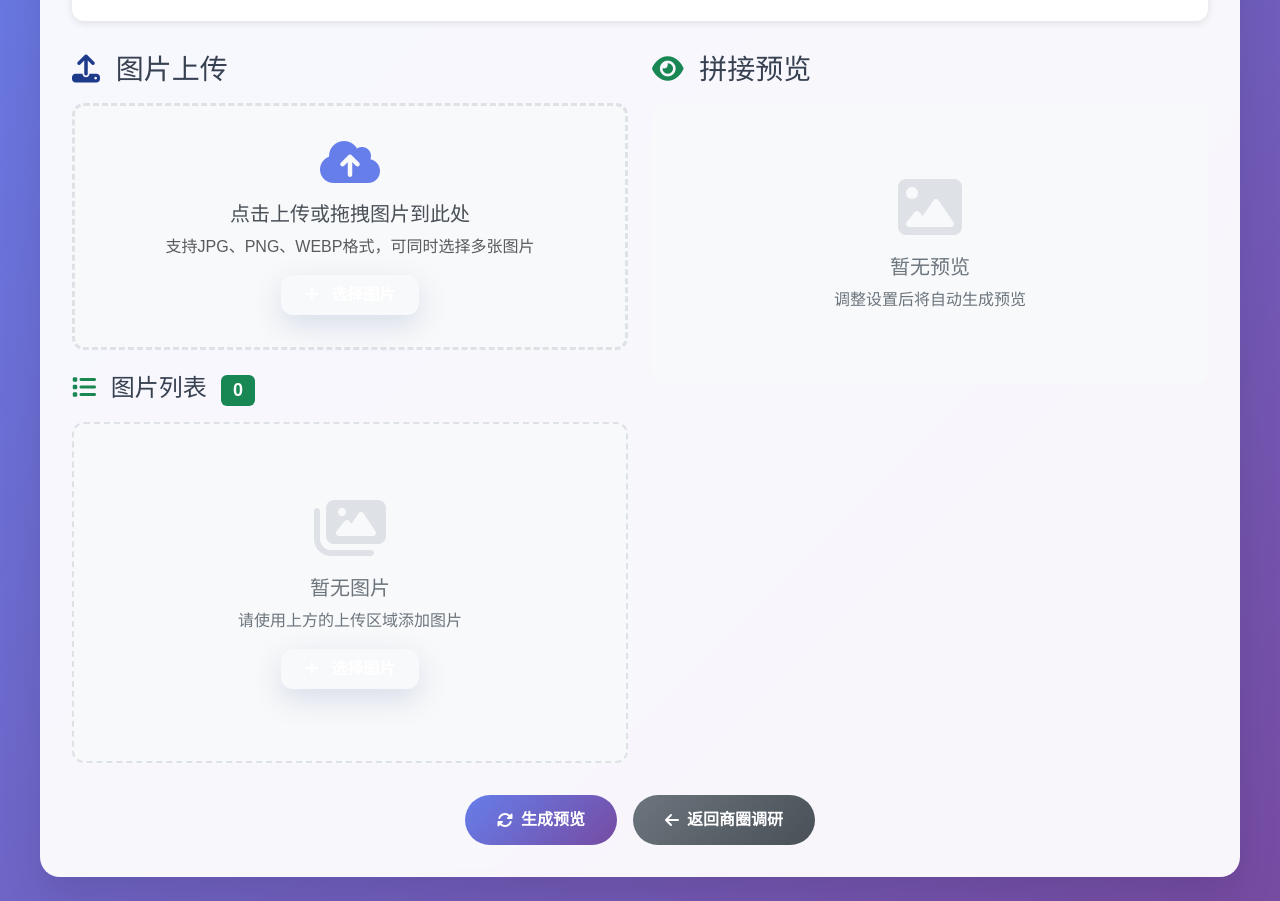
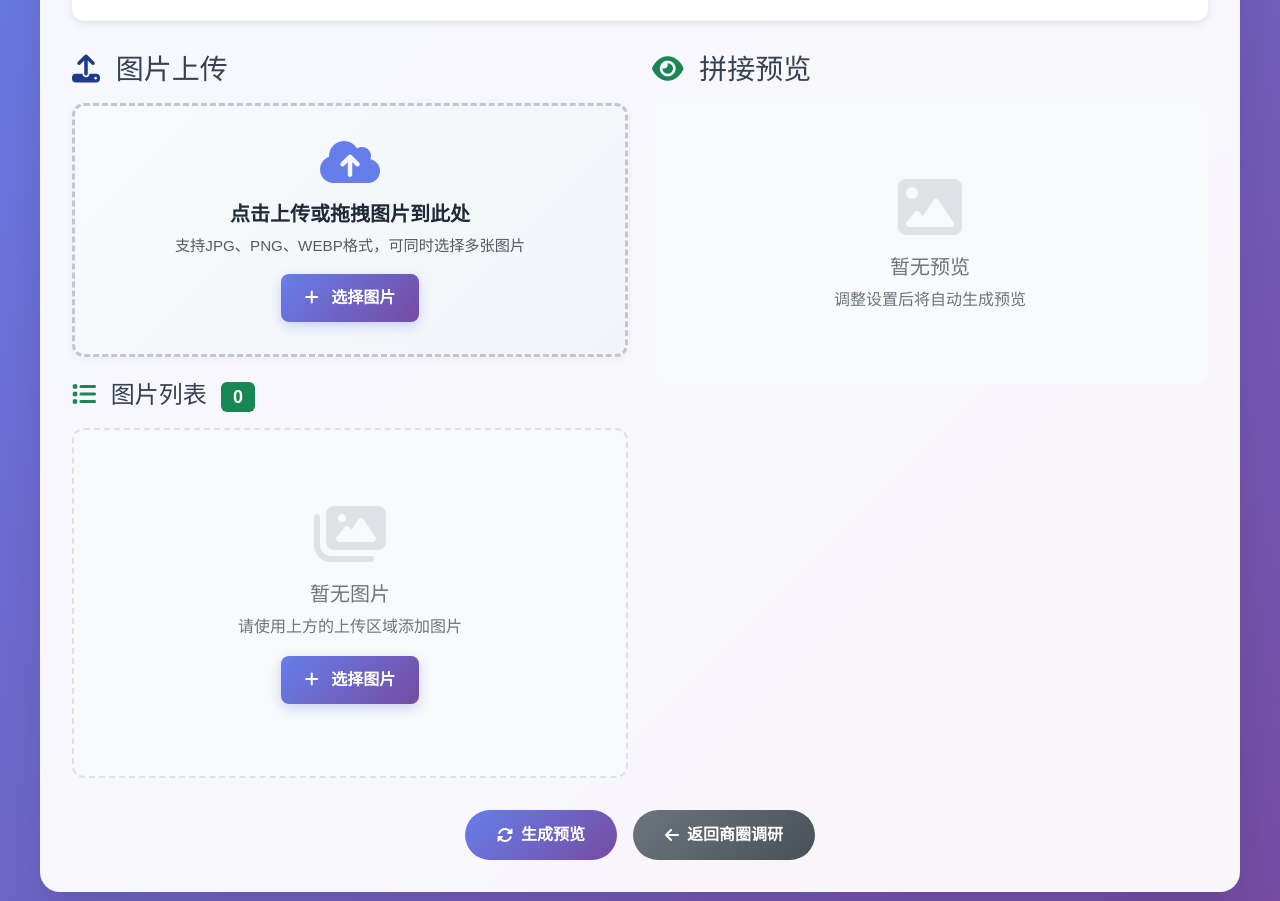
Before and after one commit to XUXIKAI886/sijiantaofanganshengcheng, a website: page image-merger.html in a window 1280 px wide. Shown: the part 364-1265 px from the top of the page. Drawn offline with nearby package versions, Linux system fonts and the light colour scheme.

Commit message:
v3.2.0 重大更新：图片拼接功能完整发布
 新增核心功能：
- 独立图片拼接工具页面 (image-merger.html)
- 完整的文件上传功能：点击选择 + 拖拽上传
- 智能拼接算法：基于Canvas API的高质量图片处理
- 灵活设置选项：拼接方向、对齐方式、间距调节
- 图片管理：排序、删除、预览功能
- 实时预览和PNG格式高质量下载

 界面和体验优化：
- 现代化UI设计，与平台风格一致
- 修复按钮样式问题，提升可见性
- 拖拽交互支持，操作直观便捷
- 智能错误提示和状态指示
- 响应式布局适配不同设备

 技术架构升级：
- 新增ImageMerger核心类 (js/image-merger.js)
- Canvas API集成，高质量图像处理
- 异步文件处理，优化性能
- 事件处理优化，修复重复触发问题
- 内存管理优化，避免内存泄漏

 功能集成：
- 商圈调研页面添加图片拼接工具入口
- 一键跳转到专用拼接页面
- 本地处理保护用户隐私

 文档完善：
- README全面更新，新增图片拼接功能说明
- 版本升级 v3.1.1  v3.2.0
- 详细使用流程和技术架构说明
- 项目结构更新，包含新增文件

 测试和验证：
- 功能测试页面 (测试页面/test-image-merger.html)
- 完整的功能验证工具
- 性能测试和兼容性验证

 用户价值：
- 大幅提升竞争对手截图分析效率
- 专业级图片拼接解决方案
- 简化操作流程，提升用户体验
- 支持多种图片格式和拼接方式

```diff
--- a/image-merger.html
+++ b/image-merger.html
@@ -273,29 +273,38 @@
         }
 
         .upload-area {
-            border: 3px dashed #dee2e6;
+            border: 3px dashed #c1c7d0;
             border-radius: 12px;
             padding: 2rem;
             text-align: center;
-            background: #f8f9fa;
+            background: linear-gradient(135deg, #f8fafc, #f1f5f9);
             transition: all 0.3s ease;
             cursor: pointer;
+            box-shadow: 0 2px 8px rgba(0, 0, 0, 0.05);
         }
 
         .upload-area:hover {
             border-color: #667eea;
-            background: #f0f4ff;
+            background: linear-gradient(135deg, #f0f4ff, #e8f2ff);
+            box-shadow: 0 4px 16px rgba(102, 126, 234, 0.1);
         }
 
         .upload-area.dragover {
             border-color: #667eea;
-            background: #e3f2fd;
+            background: linear-gradient(135deg, #e3f2fd, #dbeafe);
             transform: scale(1.02);
+            box-shadow: 0 8px 24px rgba(102, 126, 234, 0.2);
         }
 
         .upload-content h5 {
-            color: #495057;
+            color: #1f2937;
             margin-bottom: 0.5rem;
+            font-weight: 600;
+        }
+
+        .upload-content p {
+            color: #6b7280;
+            font-size: 0.95rem;
         }
 
         .upload-progress {
@@ -306,6 +315,46 @@
         .progress {
             height: 8px;
             border-radius: 4px;
+        }
+
+        /* 修复选择图片按钮样式 */
+        #selectImagesBtn {
+            background: linear-gradient(135deg, #667eea, #764ba2) !important;
+            border: none !important;
+            color: white !important;
+            padding: 0.75rem 1.5rem !important;
+            border-radius: 8px !important;
+            font-weight: 600 !important;
+            box-shadow: 0 4px 12px rgba(102, 126, 234, 0.3) !important;
+            transition: all 0.3s ease !important;
+        }
+
+        #selectImagesBtn:hover {
+            background: linear-gradient(135deg, #5a67d8, #6b46c1) !important;
+            transform: translateY(-2px) !important;
+            box-shadow: 0 6px 20px rgba(102, 126, 234, 0.4) !important;
+        }
+
+        #selectImagesBtn:active {
+            transform: translateY(0) !important;
+        }
+
+        /* 空状态按钮样式 */
+        #emptyStateSelectBtn {
+            background: linear-gradient(135deg, #667eea, #764ba2) !important;
+            border: none !important;
+            color: white !important;
+            padding: 0.75rem 1.5rem !important;
+            border-radius: 8px !important;
+            font-weight: 600 !important;
+            box-shadow: 0 4px 12px rgba(102, 126, 234, 0.3) !important;
+            transition: all 0.3s ease !important;
+        }
+
+        #emptyStateSelectBtn:hover {
+            background: linear-gradient(135deg, #5a67d8, #6b46c1) !important;
+            transform: translateY(-2px) !important;
+            box-shadow: 0 6px 20px rgba(102, 126, 234, 0.4) !important;
         }
     </style>
 </head>
@@ -381,7 +430,7 @@
                                 <i class="fas fa-cloud-upload-alt" style="font-size: 3rem; color: #667eea; margin-bottom: 1rem;"></i>
                                 <h5>点击上传或拖拽图片到此处</h5>
                                 <p class="text-muted mb-3">支持JPG、PNG、WEBP格式，可同时选择多张图片</p>
-                                <button type="button" class="btn btn-primary" onclick="selectImages()">
+                                <button type="button" class="btn btn-primary" id="selectImagesBtn">
                                     <i class="fas fa-plus me-2"></i>
                                     选择图片
                                 </button>
--- a/js/image-merger.js
+++ b/js/image-merger.js
@@ -89,17 +89,32 @@ class ImageMerger {
     setupFileUploadListeners() {
         const uploadArea = document.getElementById('uploadArea');
         const imageInput = document.getElementById('imageInput');
+        const selectBtn = document.getElementById('selectImagesBtn');
 
         if (!uploadArea || !imageInput) return;
 
-        // 点击上传区域
-        uploadArea.addEventListener('click', () => {
+        // 只给选择按钮绑定点击事件，避免重复触发
+        if (selectBtn) {
+            selectBtn.addEventListener('click', (e) => {
+                e.stopPropagation(); // 阻止事件冒泡
+                imageInput.click();
+            });
+        }
+
+        // 给上传区域绑定点击事件，但排除按钮区域
+        uploadArea.addEventListener('click', (e) => {
+            // 如果点击的是按钮或按钮内的元素，不触发
+            if (e.target.closest('#selectImagesBtn')) {
+                return;
+            }
             imageInput.click();
         });
 
         // 文件选择
         imageInput.addEventListener('change', (e) => {
             this.handleFileSelect(e.target.files);
+            // 清空input值，允许重复选择同一文件
+            e.target.value = '';
         });
 
         // 拖拽上传
@@ -282,12 +297,21 @@ class ImageMerger {
                 <i class="fas fa-images empty-icon"></i>
                 <h5>暂无图片</h5>
                 <p class="mb-3">请使用上方的上传区域添加图片</p>
-                <button class="btn btn-primary" onclick="document.getElementById('imageInput').click()">
+                <button class="btn btn-primary" id="emptyStateSelectBtn">
                     <i class="fas fa-plus me-2"></i>
                     选择图片
                 </button>
             </div>
         `;
+
+        // 为空状态按钮绑定事件
+        const emptyBtn = document.getElementById('emptyStateSelectBtn');
+        if (emptyBtn) {
+            emptyBtn.addEventListener('click', () => {
+                const imageInput = document.getElementById('imageInput');
+                if (imageInput) imageInput.click();
+            });
+        }
     }
 
     /**
@@ -679,5 +703,4 @@ document.addEventListener('DOMContentLoaded', function() {
     window.generatePreview = () => imageMerger.generatePreview();
     window.downloadMergedImage = () => imageMerger.downloadMergedImage();
     window.goBackToMarketResearch = () => imageMerger.goBackToMarketResearch();
-    window.selectImages = () => document.getElementById('imageInput').click();
 });
--- a/package.json
+++ b/package.json
@@ -1,6 +1,6 @@
 {
   "name": "brand-analysis-app",
-  "version": "3.1.1",
+  "version": "3.2.0",
   "description": "智能分析应用平台 - 支持品牌定位分析、商圈调研分析和店铺活动方案生成",
   "main": "proxy-server.js",
   "scripts": {
```
Also changed, not shown: README.md.
